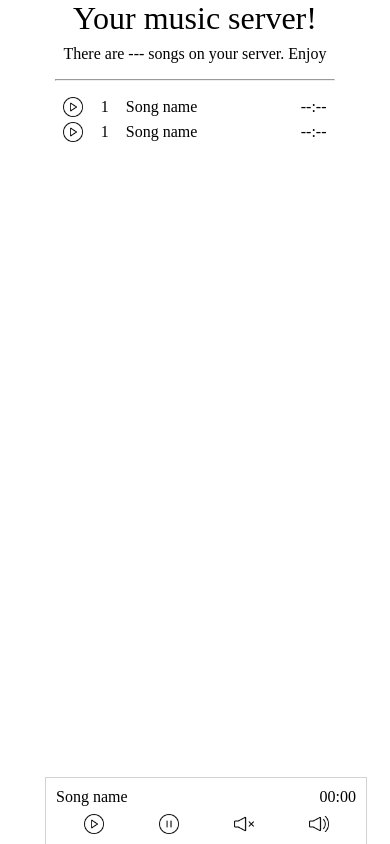
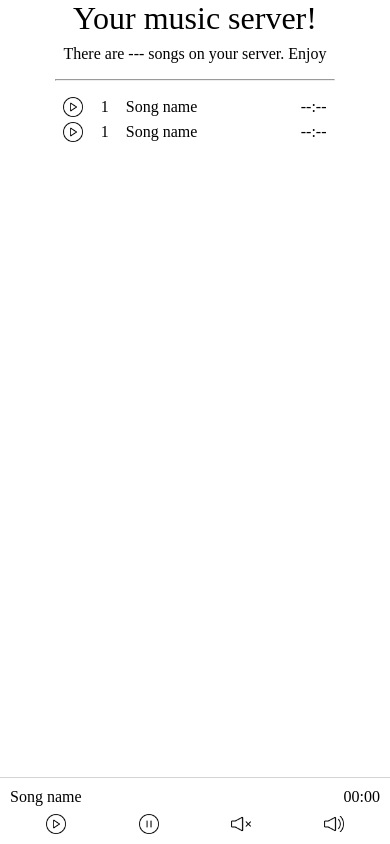
Before and after one commit to roman4i/music-server, a React (Create React App) app: page / in a window 390 px wide. Built offline with nearby package versions, Linux system fonts and the light colour scheme.

Commit message:
Remaked PlayerBox component for mobile

```diff
--- a/src/components/PlayerBox/player-box-style.css
+++ b/src/components/PlayerBox/player-box-style.css
@@ -1,13 +1,10 @@
 .playerBox {
-    display: block;
+    position: fixed;
+    border-top: 1px solid lightgray;
+    width: 100%;
     padding: 10px;
-    width: 300px;
-    position: fixed;
     bottom: 0;
-    left: 50%;
-    margin-left: -150px;
-    border: 1px solid lightgray;
-    border-bottom: none;
+    box-sizing: border-box
 }
 
 .playerHead {
@@ -20,3 +17,13 @@
     display: flex;
     justify-content: space-around;
 }
+
+@media only screen and (min-width: 768px) {
+    .playerBox {
+        width: 300px;
+        left: 50%;
+        margin-left: -150px;
+        border: 1px solid lightgray;
+        border-bottom: none;
+    }
+}
```
